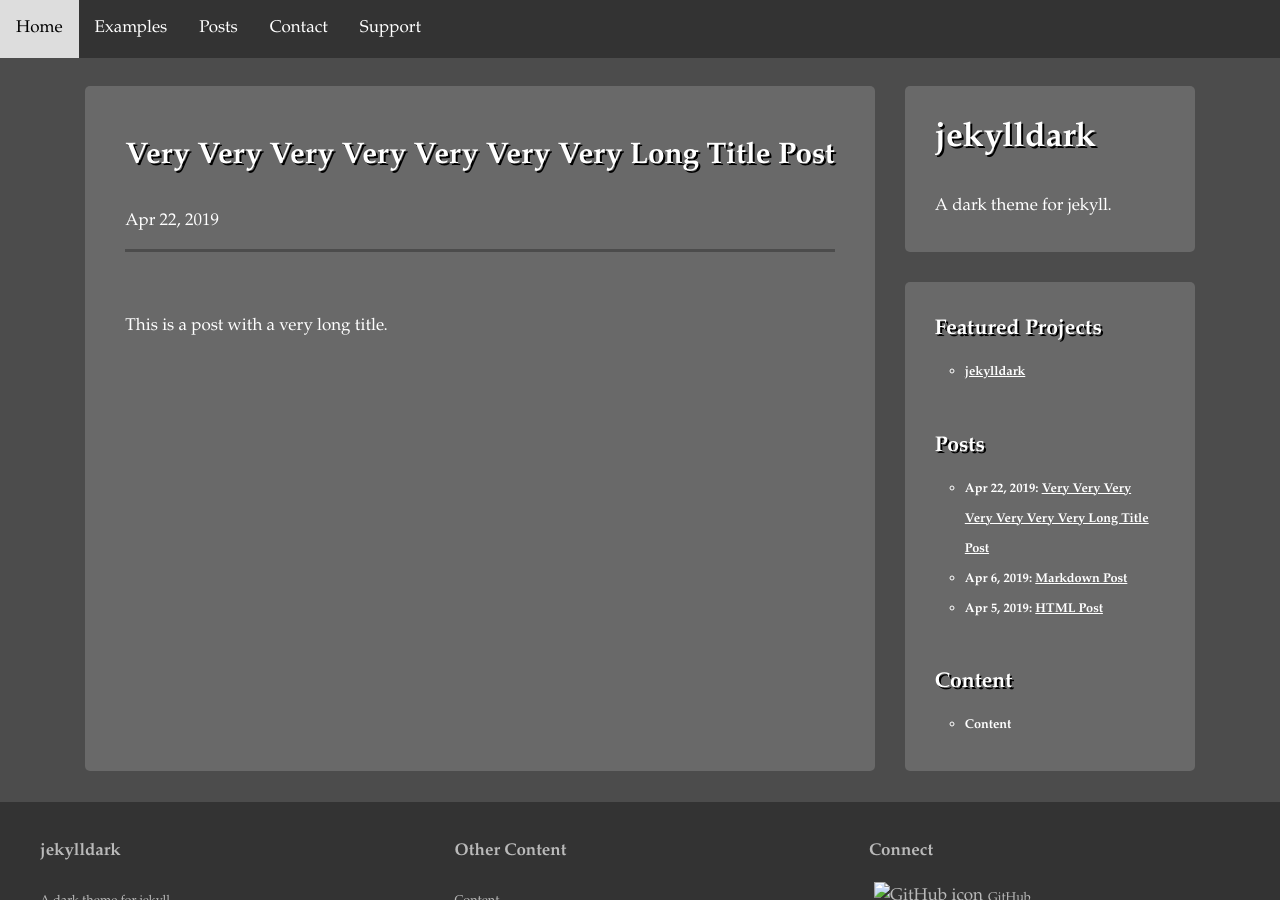
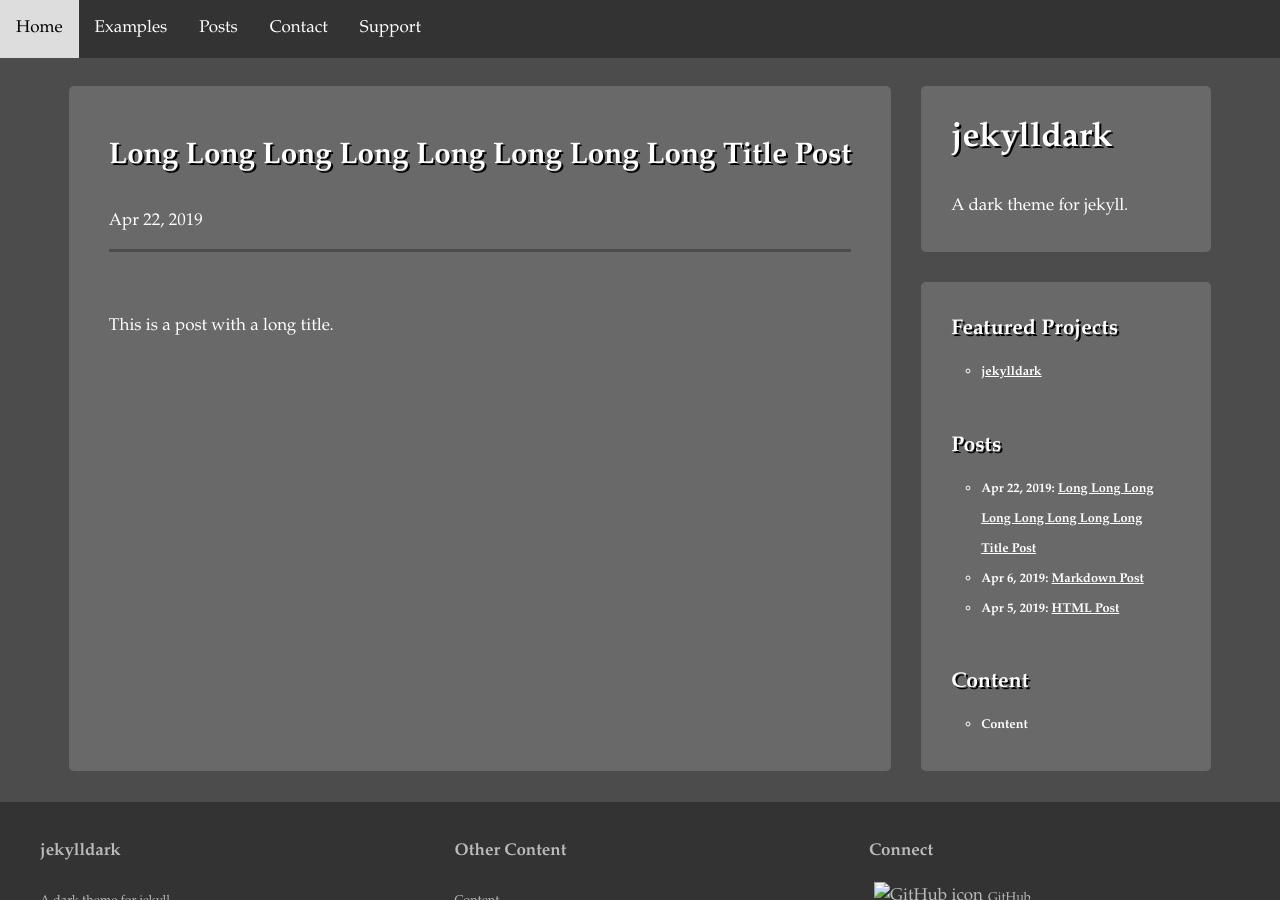
Before and after one commit to sutterj/jekylldark, a Jekyll site: the page built from _posts/2019-04-22-post3.md, in a window 1280 px wide and 900 px high. Built offline with Jekyll 4.4.1, drawn with Linux system fonts in a browser that asks for light colours; nearby versions of some CDN libraries.

Commit message:
Update 2019-04-22-post3.md

```diff
--- a/_posts/2019-04-22-post3.md
+++ b/_posts/2019-04-22-post3.md
@@ -1,5 +1,5 @@
 ---
 layout: post
-title: Very Very Very Very Very Very Very Long Title Post
+title: Long Long Long Long Long Long Long Long Title Post
 ---
-This is a post with a very long title.
+This is a post with a long title.
```
